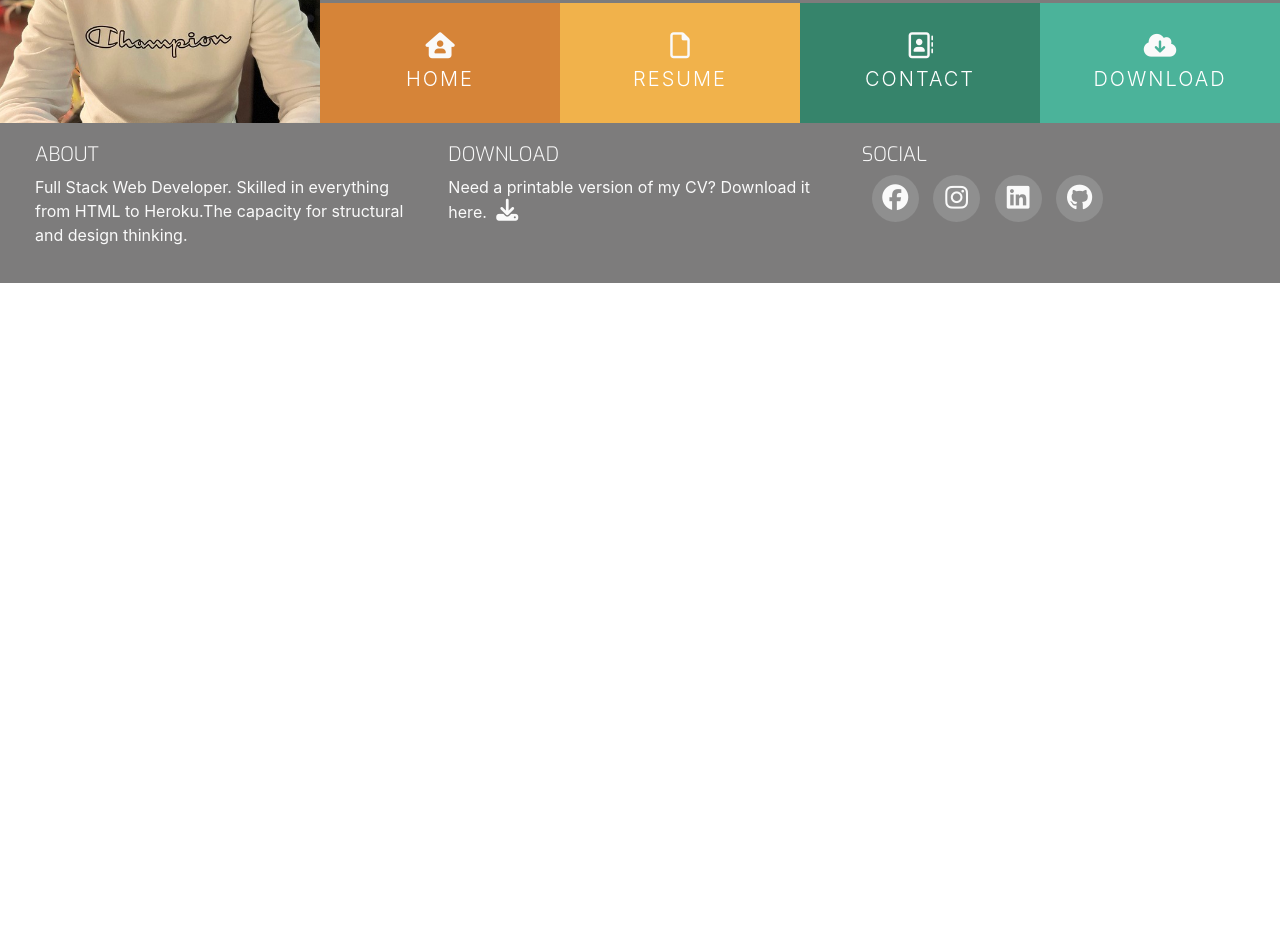
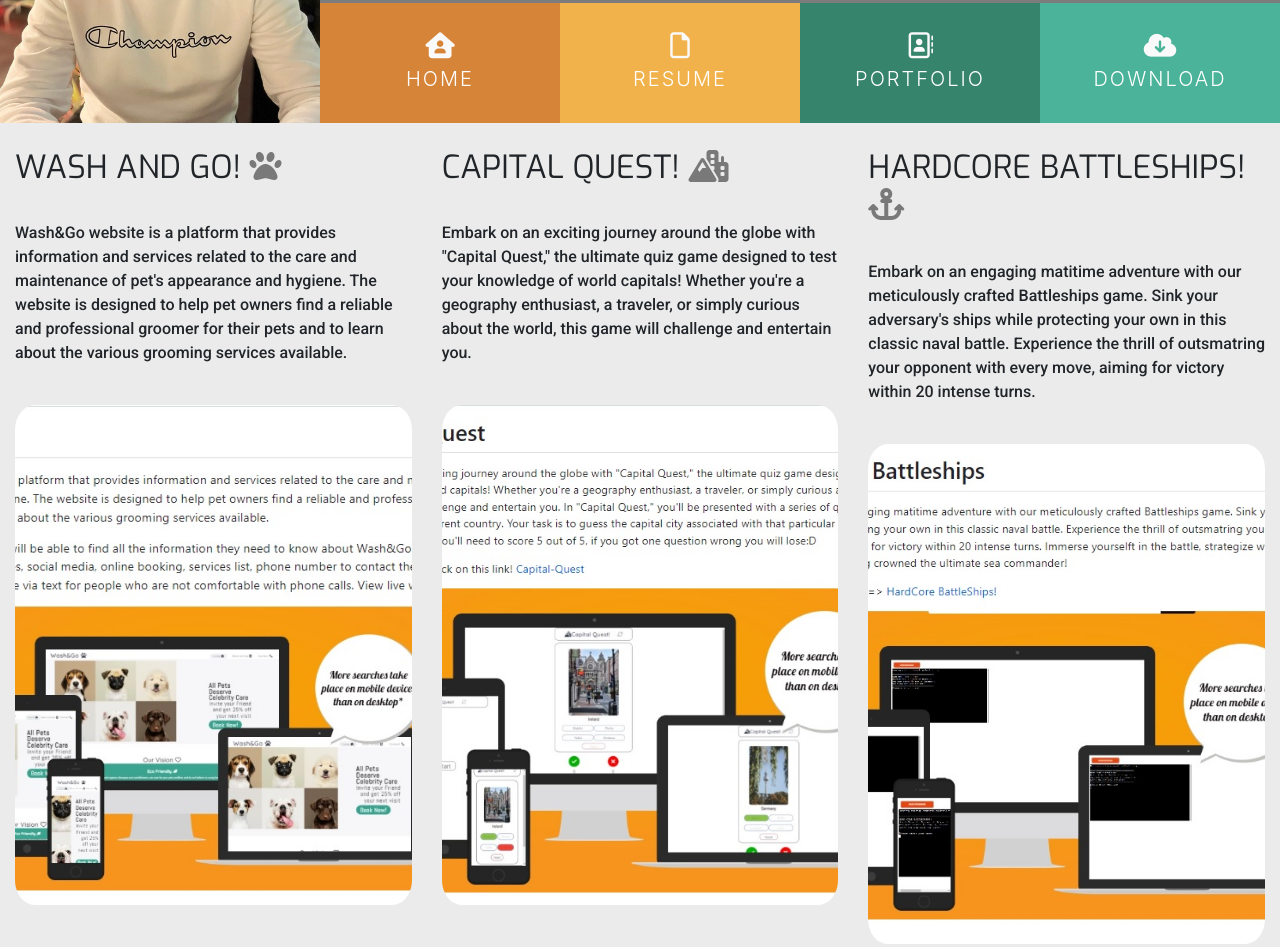
Before and after one commit to Vitalii-Chepurnyi/Resume, a plain HTML site: page portfolio.html in a window 1280 px wide. Shown: the part 241-1188 px from the top of the page. Before the commit the page ends 800 px from the top, so only its background shows below. Drawn offline with nearby package versions, Linux system fonts and the light colour scheme.

Commit message:
Add portfolio section, content to it + style

```diff
--- a/assets/css/style.css
+++ b/assets/css/style.css
@@ -32,6 +32,10 @@
 
 .bg-color-work-history {
     background-color: #f7c069;
+}
+
+.bg-color-contact {
+    background-color: #fff;
 }
 /*----------------------------------------------------------------Special Paddings/margins/text*/
 
@@ -301,3 +305,71 @@ footer {
     content: '';
     background: #3b3b3b;
 }
+
+/*----------------------------------------------------------------Portfolio*/
+
+.portfolio {
+    background-color: #67666621;
+    transition: all 0.35s ease-in-out;
+}
+
+.portfolio:hover {
+    background-color: #ffffff98;
+}
+
+.portfolio p {
+    margin-bottom: 40px;
+    font-family: "Roboto", sans-serif;
+    font-weight: 500;
+    font-size: 16px;
+}
+
+.project-name {
+    font-family: "Exo", sans-serif;
+    font-size: 32px;
+    font-weight: 400;
+    margin-top: 25px;
+    margin-bottom: 35px;
+}
+
+.project-name i {
+    color:#676666da;
+    transition: all 0.2s ease-in-out;
+}
+.project-name i:hover {
+    color:#f1b24b
+}
+
+.project-name a {
+    text-decoration: none;
+}
+
+.wash-and-go {
+    background: url("../images/wash-go.jpg");
+    background-position: center;
+    background-repeat: no-repeat;
+    min-height: 500px;
+    border-radius: 5%;
+    background-size: cover;
+    margin-bottom: 50px;
+}
+
+.capital {
+    background: url("../images/capital.jpg");
+    background-position: center;
+    background-repeat: no-repeat;
+    min-height: 500px;
+    border-radius: 5%;
+    background-size: cover;
+    margin-bottom: 50px;
+}
+
+.battle-ship {
+    background: url("../images/battle-ship.jpg");
+    background-position: center;
+    background-repeat: no-repeat;
+    min-height: 500px;
+    border-radius: 5%;
+    background-size: cover;
+    margin-bottom: 50px;
+}
--- a/contact.html
+++ b/portfolio.html
@@ -25,13 +25,13 @@
                     <div class="col">
                         <ul id="nav" class="list-inline menucontainer">
                             <li class="col-6 col-sm-3 ui-menu-color-home list-inline-item menuitem">
-                                <a href="/" class="hvr-bounce-to-bottom"><i class="fa-solid fa-house-user" aria-hidden="true"></i> <span>Home</span></a>
+                                <a href="../index.html" class="hvr-bounce-to-bottom"><i class="fa-solid fa-house-user" aria-hidden="true"></i> <span>Home</span></a>
                             </li>
                             <li class="col-6 col-sm-3 ui-menu-color-resume list-inline-item menuitem">
-                                <a href="/" class="hvr-bounce-to-bottom"><i class="fa-regular fa-file" aria-hidden="true"></i> <span>Resume</span></a>
+                                <a href="../resume.html" class="hvr-bounce-to-bottom"><i class="fa-regular fa-file" aria-hidden="true"></i> <span>Resume</span></a>
                             </li>
                             <li class="col-6 col-sm-3 ui-menu-color-contact list-inline-item menuitem">
-                                <a href="/" class="hvr-bounce-to-bottom"><i class="fa-regular fa-address-book" aria-hidden="true"></i> <span>Contact</span></a>
+                                <a href="../portfolio.html" class="hvr-bounce-to-bottom"><i class="fa-regular fa-address-book" aria-hidden="true"></i> <span>Portfolio</span></a>
                             </li>
                             <li class="col-6 col-sm-3 ui-menu-color-download list-inline-item menuitem">
                                 <a href="/" class="hvr-bounce-to-bottom"><i class="fa-solid fa-cloud-arrow-down" aria-hidden="true"></i> <span>Download</span></a>
@@ -42,8 +42,31 @@
             </div>
         </div>
     </header>
-    <section>
-
+    <section class="container-fluid">
+        <div class="row">
+            <div class="col-md-4 portfolio">
+                <h4 class="uppercase project-name">Wash and Go!<a href="https://vitalii-chepurnyi.github.io/wash_and_go/index.html" target="_blank"> <i class="fa-solid fa-paw web-links" aria-hidden="true"></i></a></h4>
+                <p>Wash&Go website is a platform that provides information and services related to the care and maintenance of pet's appearance and hygiene.
+                   The website is designed to help pet owners find a reliable and professional groomer for their pets and to learn about the various
+                   grooming services available.</p>
+                <div class="wash-and-go"></div>
+            </div>
+            <div class="col-md-4 portfolio">
+                <h4 class="uppercase project-name">Capital Quest!<a href="https://vitalii-chepurnyi.github.io/quiz-game-capital/" target="_blank"> <i class="fa-solid fa-mountain-city" aria-hidden="true"></i></a></h4>
+                <p>Embark on an exciting journey around the globe with "Capital Quest,"
+                    the ultimate quiz game designed to test your knowledge of world capitals!
+                    Whether you're a geography enthusiast, a traveler, or simply curious about the world,
+                    this game will challenge and entertain you.</p>
+                <div class="capital"></div>
+            </div>
+            <div class="col-md-4 portfolio">
+                <h4 class="uppercase project-name">Hardcore Battleships!<a href="https://hardcorebattleships-92d1b8be4b51.herokuapp.com/" target="_blank"> <i class="fa-solid fa-anchor" aria-hidden="true"></i></a></h4>
+                <p>Embark on an engaging matitime adventure with our meticulously crafted Battleships game.
+                    Sink your adversary's ships while protecting your own in this classic naval battle.
+                    Experience the thrill of outsmatring your opponent with every move, aiming for victory within 20 intense turns. </p>
+                <div class="battle-ship"></div>
+            </div>
+        </div>
     </section>
     <footer class="container-fluid">
         <div id="footer-details" class="row">
```
Also changed, not shown: index.html (+1 -1 lines), resume.html (+3 -3 lines), assets/images/battle-ship.jpg (added), assets/images/capital.jpg (added), assets/images/wash-go.jpg (added).
